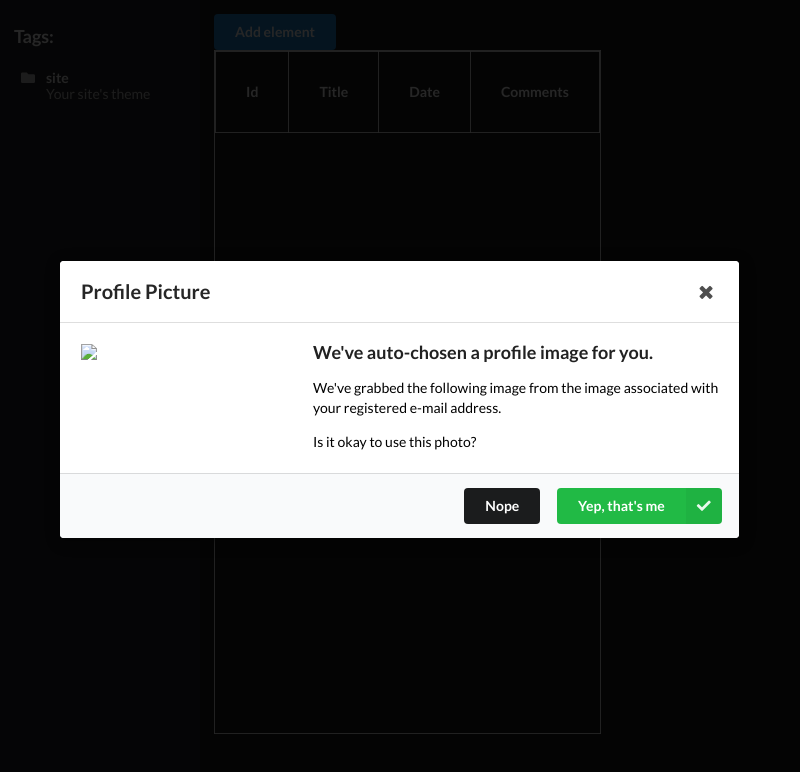
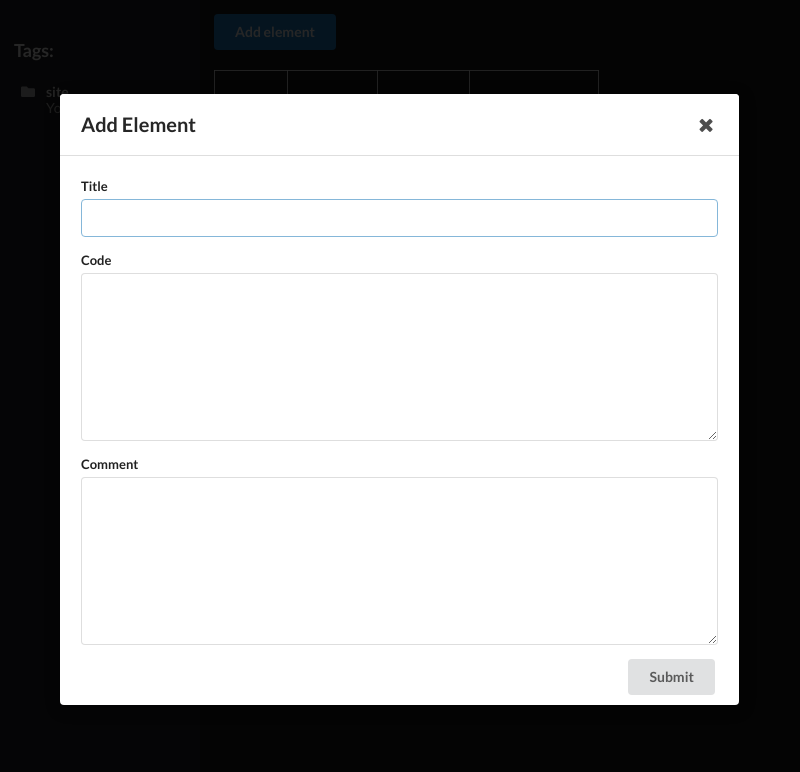
Before and after one commit to IIBenII/MotherBrain, an Electron app: page index.html in a window 800 px wide. Both pictures are taken after a click on the button "Add element". Drawn offline with nearby package versions, Linux system fonts and the light colour scheme; some packages are replaced by stand-ins of ours; no server answers; a script that the page names is missing.

Commit message:
Adding form features
Adding form to add new entry in database

```diff
--- a/index.html
+++ b/index.html
@@ -8,7 +8,8 @@
 
 </script>
 <link rel="stylesheet" type="text/css" href="semantic/dist/semantic.min.css">
-<script src="https://code.jquery.com/jquery-3.1.1.min.js" integrity="sha256-hVVnYaiADRTO2PzUGmuLJr8BLUSjGIZsDYGmIJLv2b8=" crossorigin="anonymous"></script>
+<script src="https://code.jquery.com/jquery-3.1.1.min.js" integrity="sha256-hVVnYaiADRTO2PzUGmuLJr8BLUSjGIZsDYGmIJLv2b8="
+    crossorigin="anonymous"></script>
 <script src="semantic/dist/semantic.min.js"></script>
 <link rel="stylesheet" href="node_modules/highlight.js/styles/monokai.css">
 <script src="https://cdnjs.cloudflare.com/ajax/libs/highlight.js/9.12.0/highlight.min.js"></script>
@@ -36,8 +37,7 @@
     <div class="ui padded equal height grid" id="context">
 
         <div class="four wide column" id="left-panel">
-            <div class="ui rail">
-                <div class="ui left sticky">
+
             <p></p>
             <h3>Tags: </h3>
             <div class="ui inverted selection list">
@@ -49,13 +49,13 @@
                     </div>
                 </a>
             </div>
-                </div>
-            </div>
+
+
         </div>
 
 
         <div class="twelve wide column" id="right-panel">
-            <div id="context">
+
             <button class="ui primary button" onclick="modal_pop()" data-content="test">
                 Add element
             </button>
@@ -70,8 +70,6 @@
                         </tr>
                     </thead>
                     <tbody>
-
-
 
                     </tbody>
                     <!--<tfoot>
@@ -94,7 +92,7 @@
                 </tfoot>-->
                 </table>
             </div>
-            </div>
+
         </div>
     </div>
 
@@ -102,27 +100,27 @@
     <div class="ui modal" id="add">
         <i class="close icon"></i>
         <div class="header">
-            Profile Picture
+            Add Element
         </div>
-        <div class="image content">
-            <div class="ui medium image">
-                <img src="/images/avatar/large/chris.jpg">
+        <div class="content">
+
+            <form class="ui form" onsubmit="add_element()">
+                <div class="field">
+                    <label>Title</label>
+                    <input type="text" id="title-input" placeholder="">
                 </div>
-            <div class="description">
-                <div class="ui header">We've auto-chosen a profile image for you.</div>
-                <p>We've grabbed the following image from the image associated with your registered e-mail address.</p>
-                <p>Is it okay to use this photo?</p>
+                <div class="field">
+                    <label>Code</label>
+                    <textarea id="code-input" onkeydown="if(event.keyCode===9){var v=this.value,s=this.selectionStart,e=this.selectionEnd;this.value=v.substring(0, s)+'\t'+v.substring(e);this.selectionStart=this.selectionEnd=s+1;return false;}"></textarea>
                 </div>
+                <div class="field">
+                    <label>Comment</label>
+                    <textarea id="comment-input"></textarea>
                 </div>
-        <div class="actions">
-            <div class="ui black deny button" data-content="test">
-                Nope
+                <button class="ui button" id="SubmitForm">Submit</button>
+            </form>
         </div>
-            <div class="ui positive right labeled icon button">
-                Yep, that's me
-                <i class="checkmark icon"></i>
-            </div>
-        </div>
+
     </div>
 
     <div class="ui modal" id="content">
@@ -155,9 +153,7 @@
 </html>
 
 <style>
-    #tablediv {
-        height: 100%;
-    }
+    /* GRID AND BODY*/
 
     #left-panel {
         background-color: #252526;
@@ -182,32 +178,29 @@
     }
 
 
+    /* TABLE CSS */
+
+
     table,
     td,
     th {
-        border: 1px solid rgba(255, 255, 255, 0.85);
-
+        height: 100%;
+        margin-top: 20px;
 
     }
 
     th,
     td {
-
+        border: 1px solid rgba(255, 255, 255, 0.85);
         padding: 30px;
     }
 
 
 
     table {
-        padding: 15px;
         border-collapse: collapse;
-        border-radius: 25px;
     }
 
-
-    .table {
-        margin-top: 10px;
-    }
 
     thead,
     tbody {
@@ -233,6 +226,8 @@
         color: white;
     }*/
 
+    /*   */
+
     .ui.menu .item {
         border: 0.2px solid rgba(255, 255, 255, 0.85);
         background-color: #252526;
@@ -243,11 +238,17 @@
         color: black;
     }
 
+    /* SCROLLBAR */
+
     body ::-webkit-scrollbar-thumb {
         background: rgba(255, 255, 255, 0.85);
         border-radius: 5px;
     }
 
+    button#SubmitForm{
+        float: right;
+        margin-bottom: 10px;
+    }
 </style>
 
 <script>
@@ -257,12 +258,12 @@
             colWidth;
         console.log("allo");
         // Get the tbody columns width array
-        colWidth = $bodyCells.map(function() {
+        colWidth = $bodyCells.map(function () {
             return $(this).width();
         }).get();
 
         // Set the width of thead columns
-        $table.find('thead tr').children().each(function(i, v) {
+        $table.find('thead tr').children().each(function (i, v) {
             $(v).width(colWidth[i]);
         });
 
@@ -279,10 +280,11 @@
         client: "sqlite3",
         connection: {
             filename: "./database.sqlite"
-        }
+        },
+        useNullAsDefault: true
     });
 
-    document.addEventListener("DOMContentLoaded", function() {
+    document.addEventListener("DOMContentLoaded", function () {
 
 
 
@@ -292,7 +294,7 @@
 
 
         let result = knex.select("Title", "id", "DateTime", "Comment").from("Data");
-        result.then(function(rows) {
+        result.then(function (rows) {
             for (var i = 0; i < rows.length; i++) {
                 var newRow = tableRef.insertRow(tableRef.rows.length);
                 var Id = newRow.insertCell(0);
@@ -313,10 +315,6 @@
                 Comment.appendChild(col4);
             }
 
-            $('.ui.sticky')
-                .sticky({
-                    context: '#context'
-                });
             resize_table()
 
         });
@@ -332,14 +330,11 @@
     function modal_pop_2(texte) {
         console.log(texte);
 
-
-
-
         $('#content')
             .modal('setting', {
-                onShow: function() {
+                onShow: function () {
                     let result = knex("Data").where('id', texte);
-                    result.then(function(rows) {
+                    result.then(function (rows) {
                         var code = rows[0].Code.toString();
                         var title = rows[0].Title.toString();
                         var comment = rows[0].Comment.toString();
@@ -347,7 +342,7 @@
                         document.getElementById("code").innerHTML = code;
                         document.getElementById("comment").innerHTML = comment;
 
-                        $('pre code').each(function(i, block) {
+                        $('pre code').each(function (i, block) {
                             hljs.highlightBlock(block);
                         });
 
@@ -390,4 +385,21 @@
         }
     });*/
 
+    function add_element(){
+        var title = document.getElementById("title-input").value;
+        var code = document.getElementById("code-input").value;
+        var comment = document.getElementById("comment-input").value;
+        var date = new Date();
+        var datetime = date.toISOString();
+
+        knex.insert({Code: code,
+                    Title: title,
+                    Comment: comment,
+                    DateTime: datetime
+
+        }).into(('Data')).then( function (result) {
+          res.json({ success: true, message: 'ok' });     // respond back to request
+       })
+    }
+
 </script>
```
Also changed, not shown: 1 other file. Lines whose indentation alone changed are shown as unchanged.
